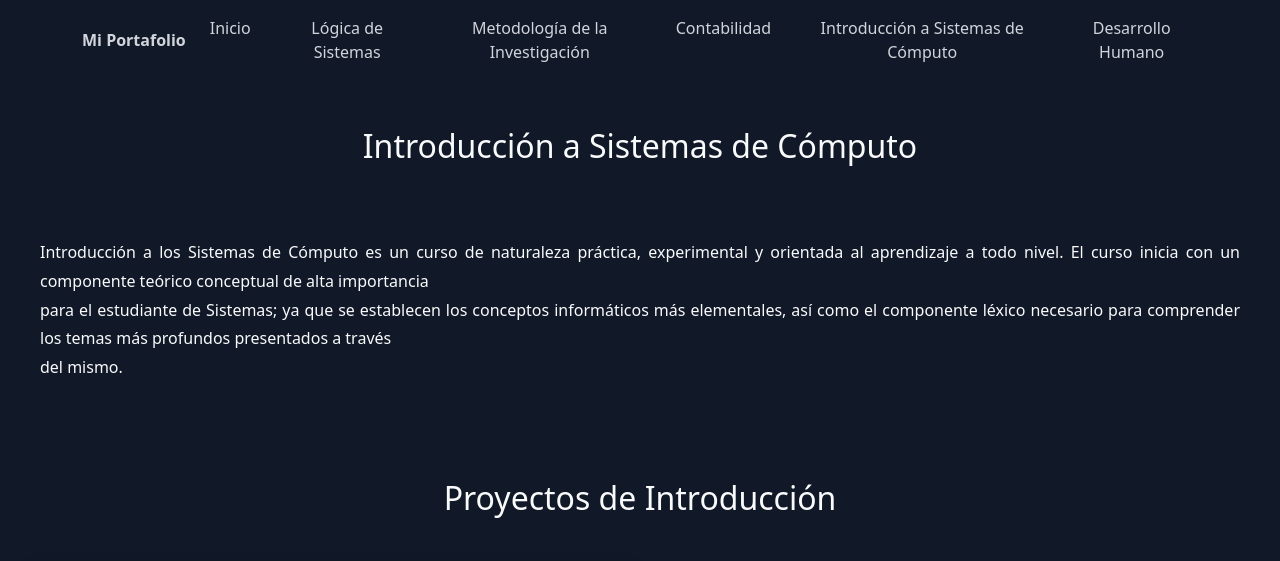
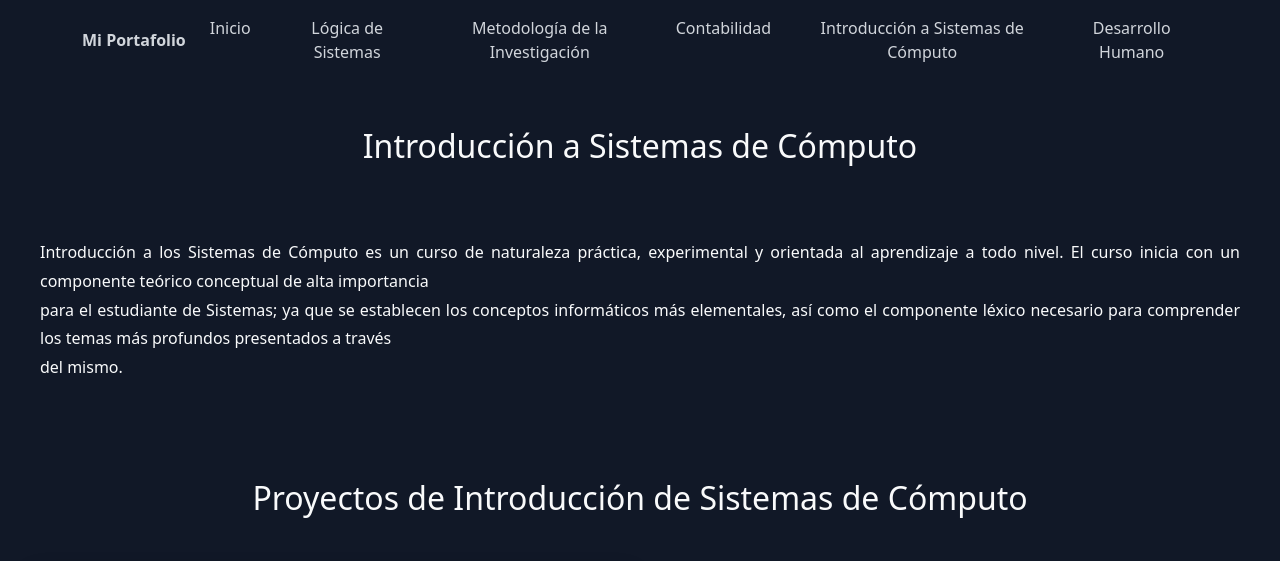
Before and after one commit to ralc-vf/Portafolio_Personal_UMG, a plain HTML site: page pages/p-intro.html in a window 1280 px wide. Shown: the top 561 px of the page. Drawn offline with nearby package versions, Linux system fonts and the light colour scheme; grey boxes are pictures that could not be loaded.

Commit message:
Se realizo actualización a p-intro.html

```diff
--- a/pages/p-intro.html
+++ b/pages/p-intro.html
@@ -87,7 +87,7 @@
     </div>
 
     <div class="bd-content">
-        <h1>Proyectos de Introducción</h1>
+        <h1>Proyectos de Introducción de Sistemas de Cómputo</h1>
 
         <div class="bd-content-container">
 
```
